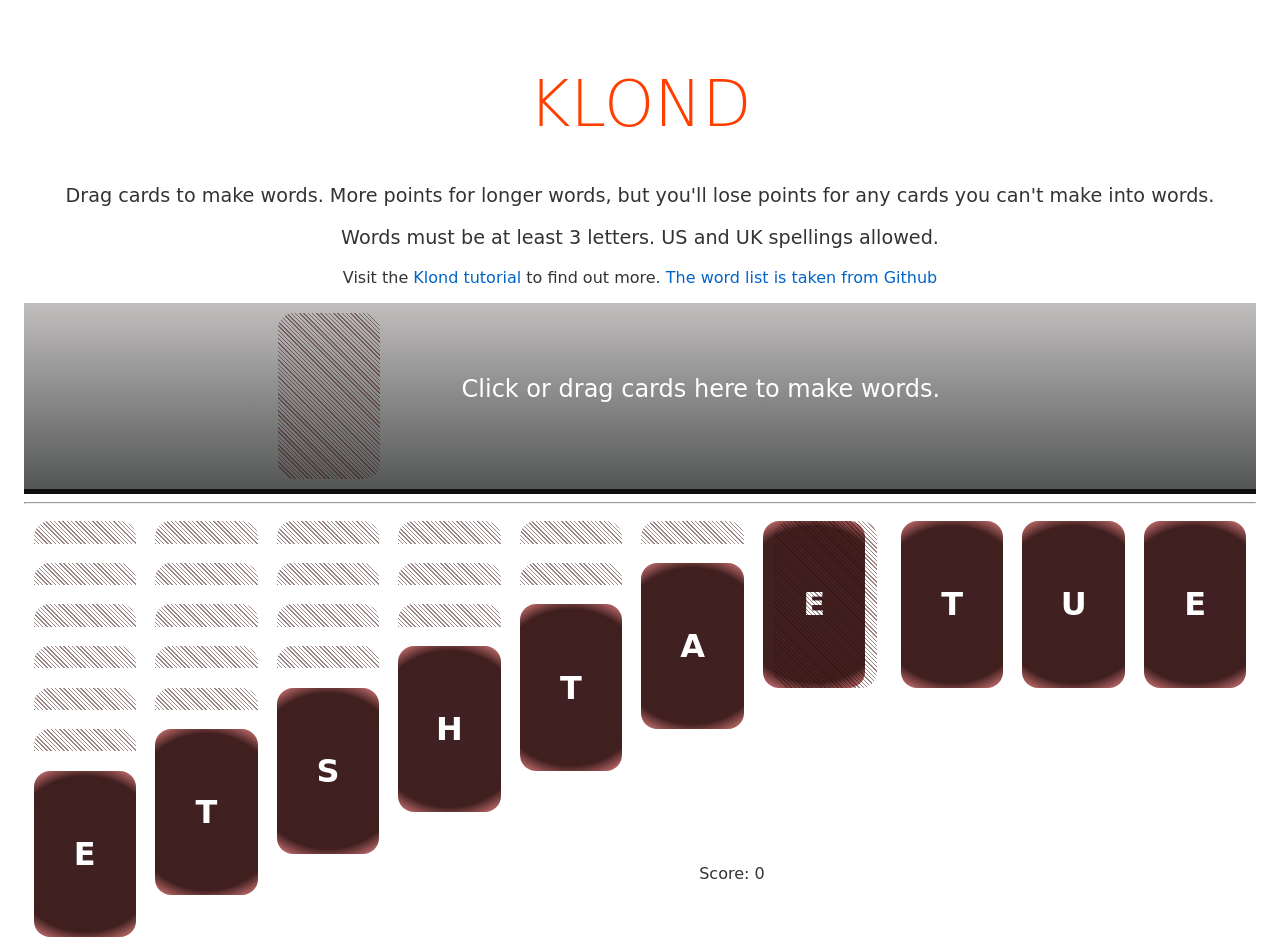
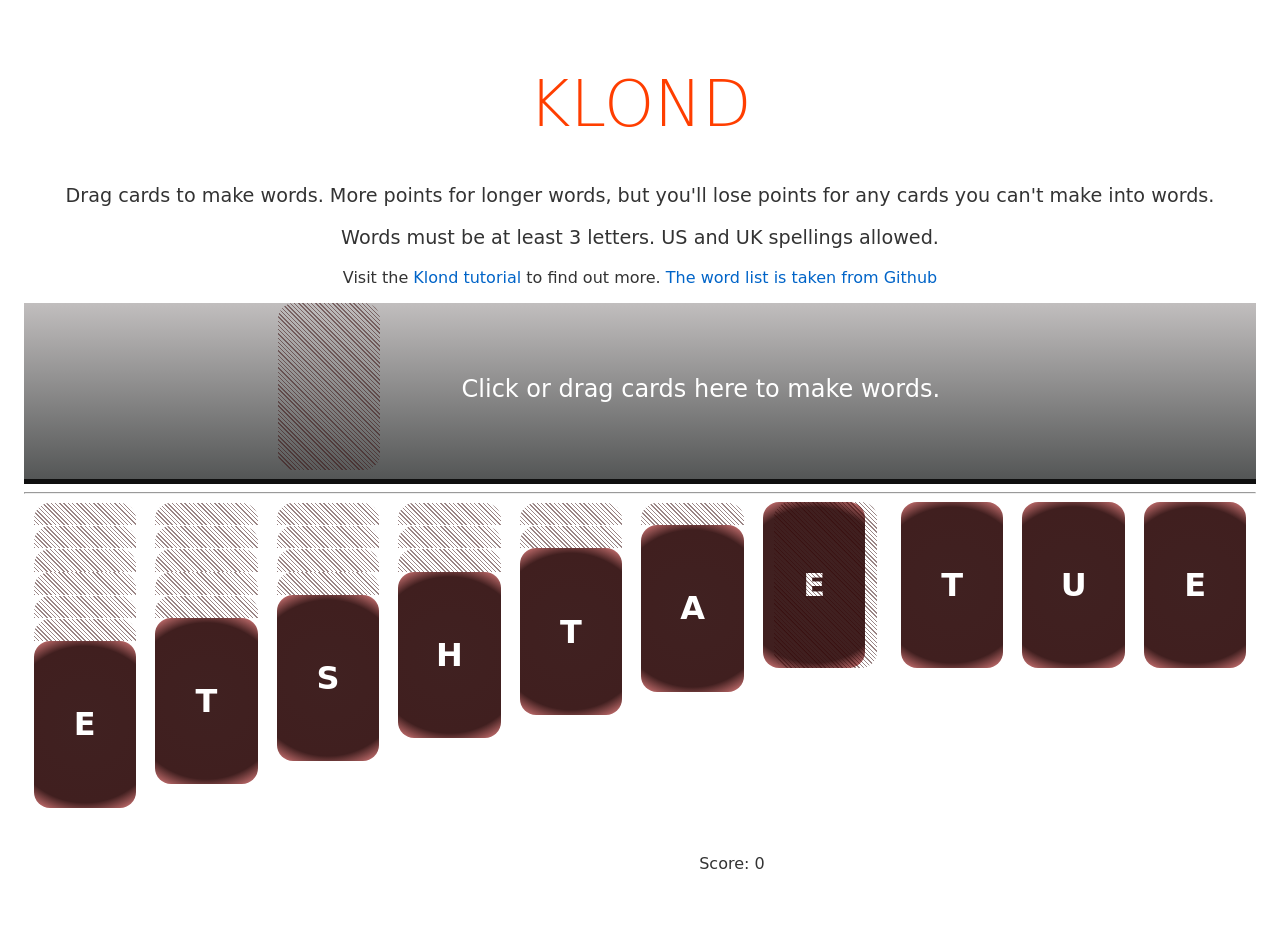
Before and after one commit to craignicol/klond, a Svelte app: page / in a window 1280 px wide. After the commit the page ends 889 px from the top, so only its background shows below. Built offline with nearby package versions, Linux system fonts and the light colour scheme.

Commit message:
Tidy up layout

```diff
--- a/src/App.svelte
+++ b/src/App.svelte
@@ -6,12 +6,13 @@
 import {isWord, wordScore} from "./dictionary";
 
 	export let deck: LetterCard[];
-	export let selected: LetterCard[] = [];
+	let selected: LetterCard[] = [];
 	export let foundWords: string[] = [];
 	export let score: number = 0;
-	export let notFound: string = undefined;
-	export let notFoundMessage: string = undefined;
-	export let layout: Layout = { columns: [[]], discard: [] };
+	let notFound: string = undefined;
+	let notFoundMessage: string = undefined;
+	let layout: Layout = { columns: [[]], discard: [] };
+	let discardIndex: number = 0;
 
 	function selectCard(card: LetterCard) { // Or unselect if selected
 		if(deck[card.deckPosition].selected) {
@@ -42,7 +43,12 @@
 		}
 	}
 
-	function dealDiscard() {} // TODO : Write this
+	function dealDiscard() {
+		discardIndex += 3;
+		if (discardIndex >= deck.length) {
+			discardIndex = 0;
+		}
+	}
 
 	onMount(() => {
 		layout = Deal(deck);
@@ -71,12 +77,12 @@
 	</div>
 
 	<div class="discard">
-		{#if layout.discard.length > 0}
+		{#if layout.discard.length > discardIndex + 3}
 		<Card face={Letter.Q} turned on:click={dealDiscard}/>
 			{:else}
-			<Card />
+			<Card on:click={dealDiscard}/>
 			{/if}
-		{#each layout.discard.slice(0,3) as c, i}
+		{#each layout.discard.slice(discardIndex,3) as c}
 			<Card face={c.letter} bind:selected={deck[c.deckPosition].selected} on:click={_ => selectCard(c)}/>
 		{/each}
 	</div>
--- a/src/Card.svelte
+++ b/src/Card.svelte
@@ -23,6 +23,7 @@
     background: rgb(165, 30, 30);
     padding: 0.1em;
     margin: 0.3em;
+    margin-top: 0;
     opacity: 1;
     z-index: -1;
     font-size: 2em;
@@ -42,7 +43,8 @@
     height: 0.5em;
     border-bottom: 0;
     border-radius: 0.5em 0.5em 0 0;
-    line-height: 0.5em;
+    line-height: 0;
+    margin:0;
   }
   span.card.back {
     background: repeating-linear-gradient(
```
